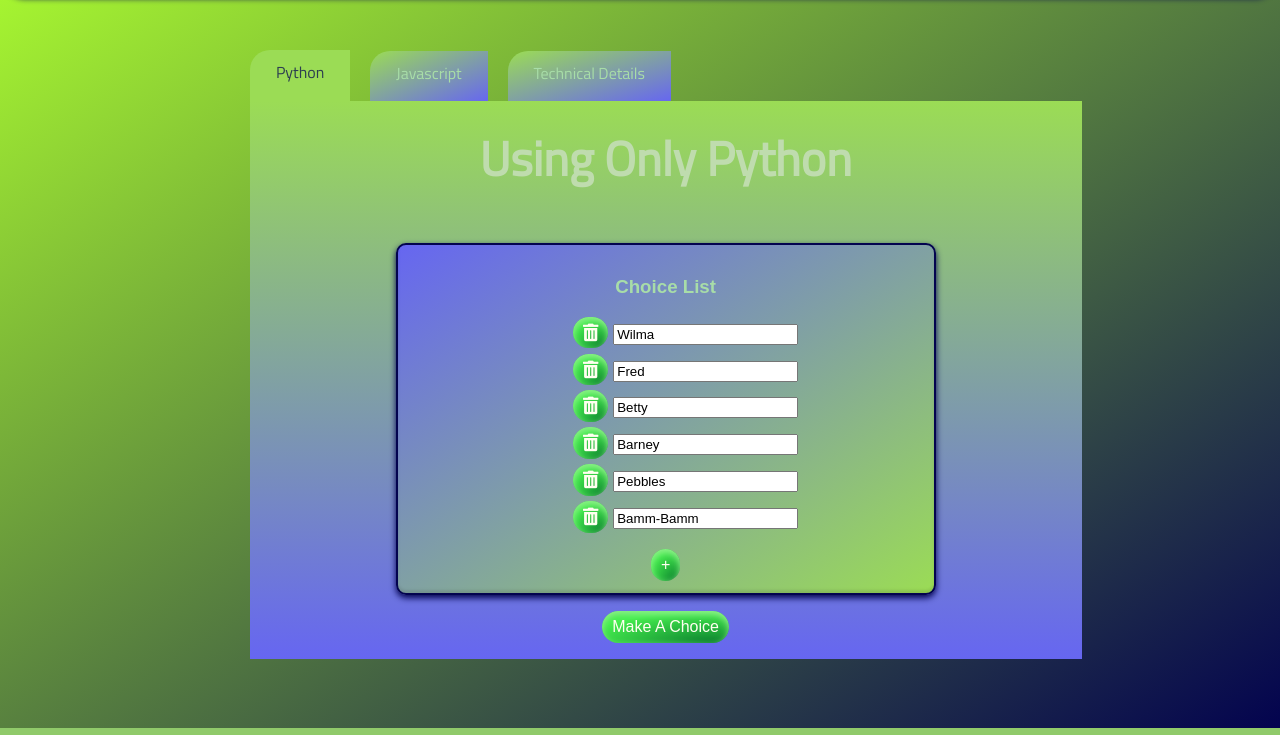
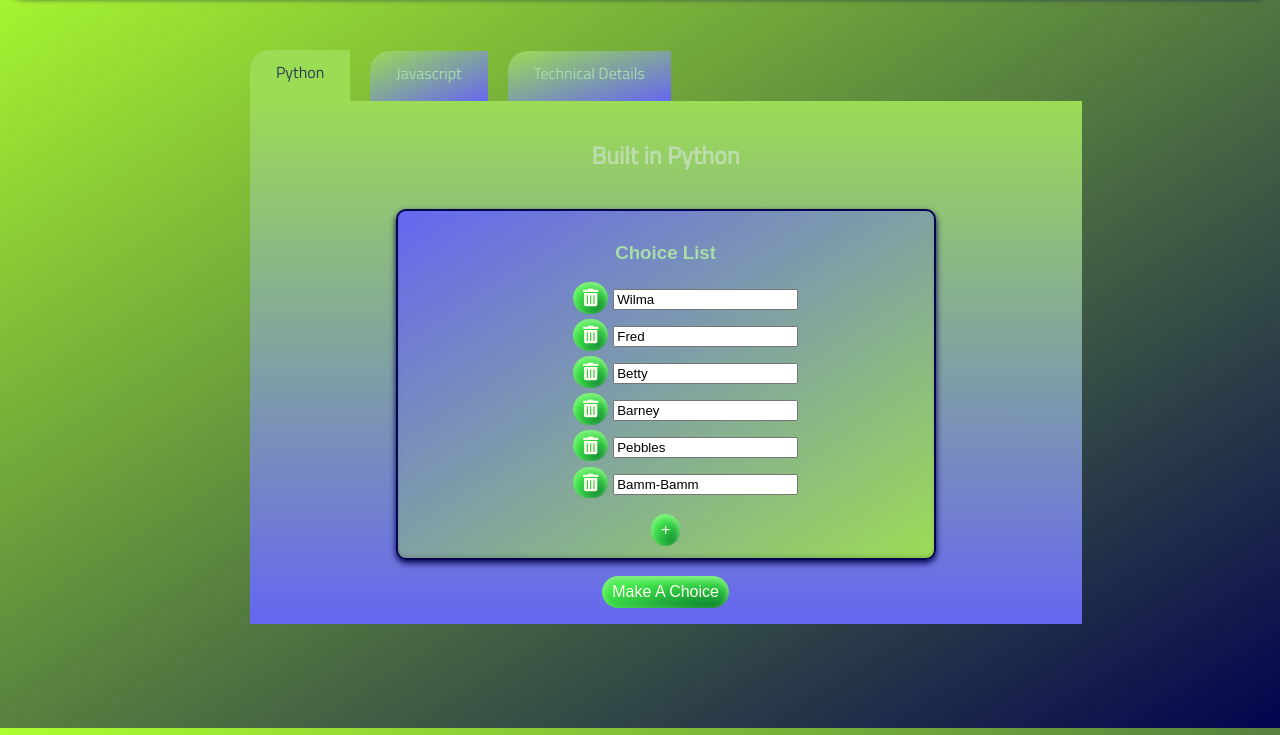
Before and after one commit to pritchardians/fun-coding-projects, a Flask app: page /choosy in a window 1280 px wide. Shown: the part 72-807 px from the top of the page. Run offline with Flask 2, Linux system fonts and the light colour scheme; some libraries are stand-ins or nearby versions.

Commit message:
fixed issue between python and javascript choices

```diff
--- a/templates/choosy.html
+++ b/templates/choosy.html
@@ -12,12 +12,11 @@
       />
       <label for="tab-1" class="tab-label">Python</label>
       <div class="tab-content">
-        <h1>Using Only Python</h1>
+        <h2>Built in Python</h2>
         <div class="content-box">
           <!--          <div class="content-box">-->
           <h3>Choice List</h3>
-
-          <ul id="choice-list">
+          <ul id="choice-list-python">
             {% for item in choice_list %} {% include 'choice_button_python.html'
             %} {% endfor %}
           </ul>
@@ -35,6 +34,7 @@
       <input type="radio" name="css-tabs" id="tab-2" class="tab-switch" />
       <label for="tab-2" class="tab-label">Javascript</label>
       <div class="tab-content">
+        <h2>Built in Javascript</h2>
         <div class="content-box">
           <h3>Choice List</h3>
           <ul id="choice-list">
```
